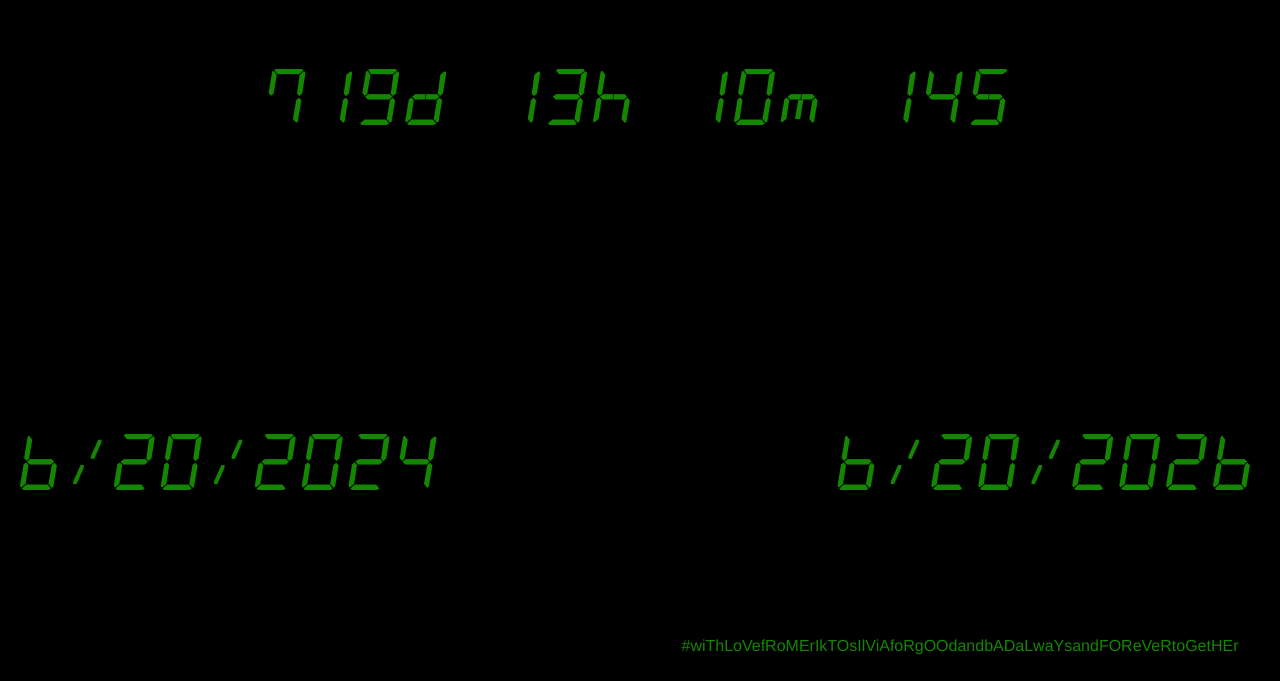
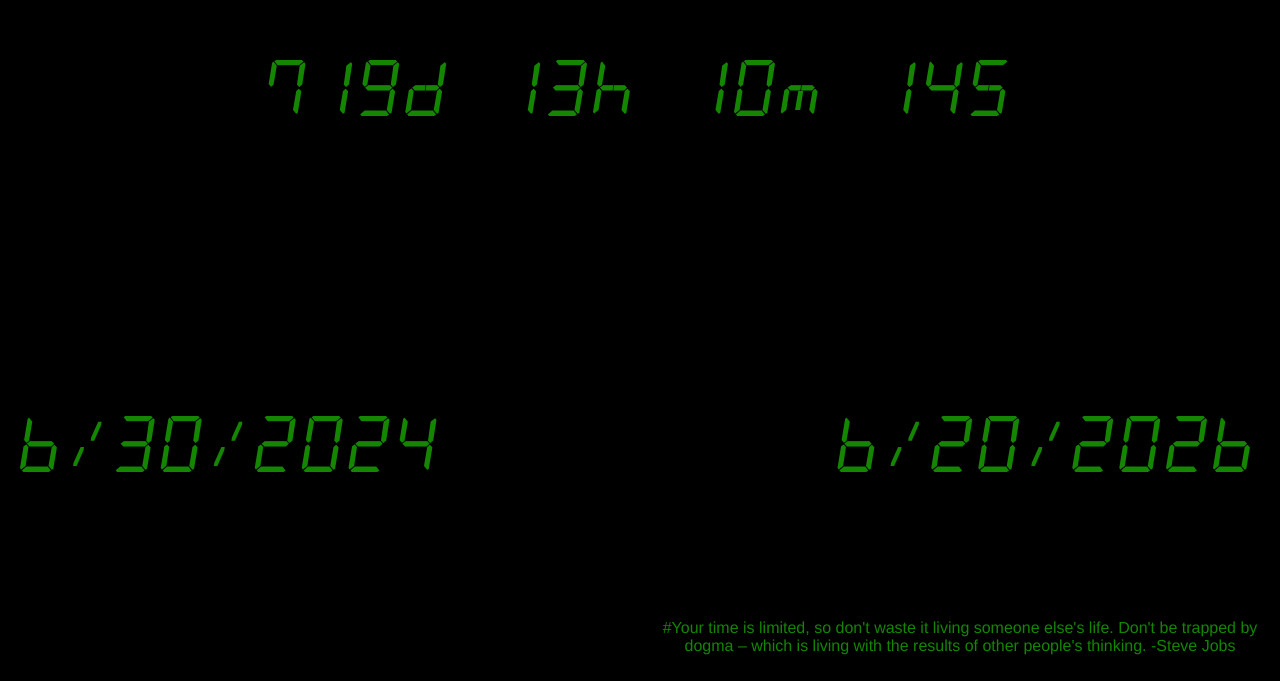
Before and after one commit to Zendeni/Que-no-que-no-, a plain HTML site: page index.html in a window 1280 px wide. Shown: the part 119-800 px from the top of the page. Drawn offline with Linux system fonts and the light colour scheme.

Commit message:
Update index.html

```diff
--- a/index.html
+++ b/index.html
@@ -96,13 +96,13 @@
         }, 1000);
     </script>
     <div id="start">
-        <p>6/20/2024</p>
+        <p>6/30/2024</p>
     </div>
     <div id="end">
         <p>6/20/2026</p>
     </div>
     <footer>
-        <p>#wiThLoVefRoMErIkTOsIlViAfoRgOOdandbADaLwaYsandFOReVeRtoGetHEr</p>
+        <p>#Your time is limited, so don't waste it living someone else's life. Don't be trapped by dogma – which is living with the results of other people's thinking. -Steve Jobs</p>
     </footer>
 </body>
 
```
